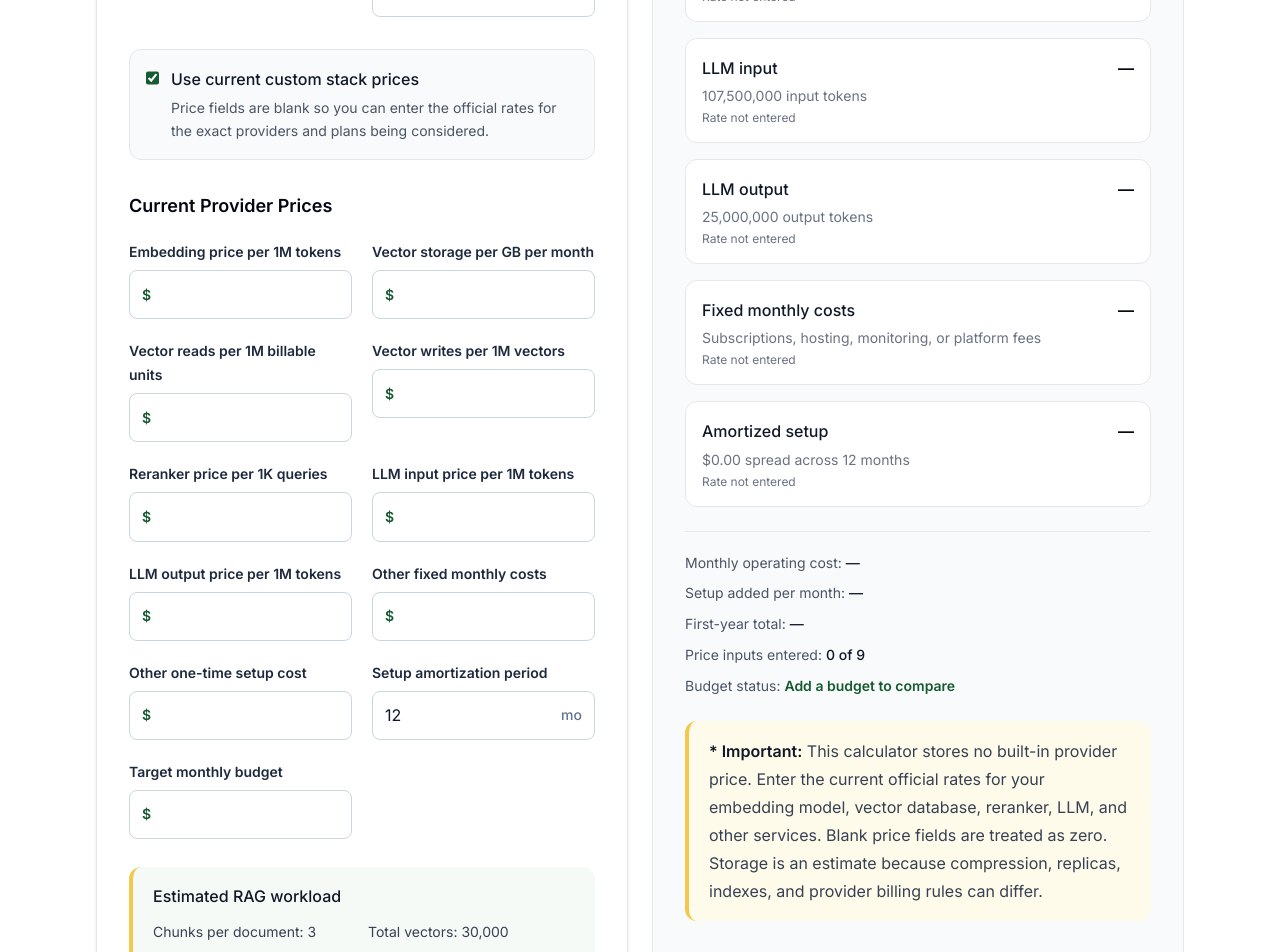
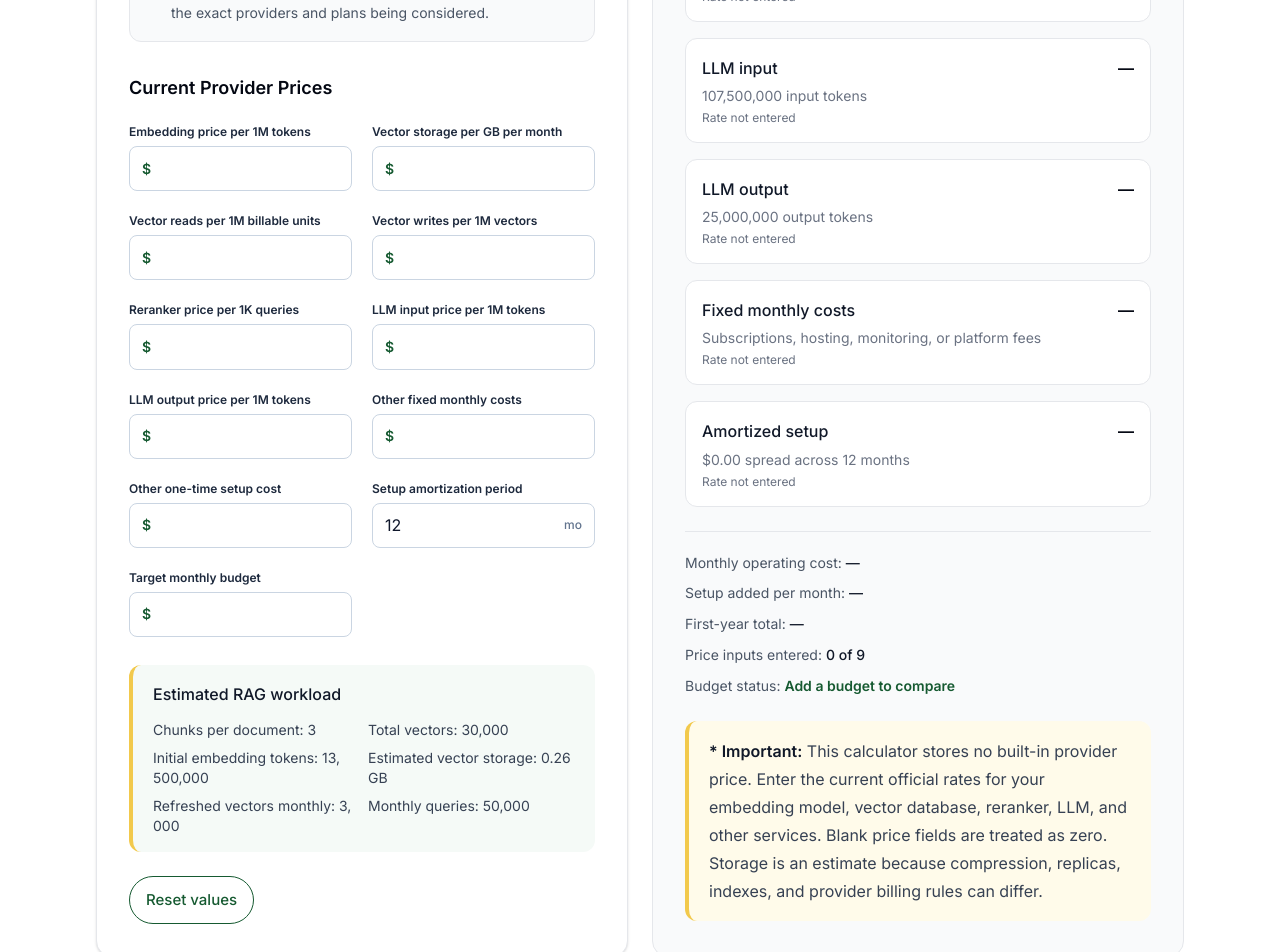
Before and after one commit to vaarunsonawwane-ops/beeija, a Next.js app: page /tools/rag-cost-calculator in a window 1280 px wide. Shown: the part 1620-2572 px from the top of the page. Built offline with nearby package versions, Linux system fonts and the light colour scheme.

Commit message:
Cloud Load Balancer

```diff
--- a/app/components/BeeijaNumberField.tsx
+++ b/app/components/BeeijaNumberField.tsx
@@ -53,7 +53,7 @@ export default function BeeijaNumberField({
 
   return (
     <label htmlFor={inputId} className="block min-w-0">
-      <span className="mb-1.5 block text-sm font-semibold leading-6 text-slate-800">
+      <span className="mb-1 block text-xs font-semibold leading-5 text-slate-800">
         {label}
       </span>
 
@@ -83,20 +83,20 @@ export default function BeeijaNumberField({
           maxLength={sanitizeDecimal ? maxLength : undefined}
           disabled={disabled}
           onChange={handleChange}
-          className={`min-h-[42px] w-full min-w-0 bg-transparent py-2.5 text-base text-slate-900 outline-none [appearance:textfield] placeholder:text-slate-400 disabled:cursor-not-allowed [&::-webkit-inner-spin-button]:appearance-none [&::-webkit-outer-spin-button]:appearance-none ${
+          className={`min-h-[38px] w-full min-w-0 bg-transparent py-2 text-sm text-slate-900 outline-none [appearance:textfield] placeholder:text-slate-400 disabled:cursor-not-allowed [&::-webkit-inner-spin-button]:appearance-none [&::-webkit-outer-spin-button]:appearance-none ${
             prefix ? "pl-8" : "pl-3"
           } ${suffix ? "pr-24" : "pr-3"}`}
         />
 
         {suffix ? (
-          <span className="pointer-events-none absolute right-3 top-1/2 -translate-y-1/2 whitespace-nowrap text-sm font-medium text-slate-500">
+          <span className="pointer-events-none absolute right-3 top-1/2 -translate-y-1/2 whitespace-nowrap text-xs font-medium text-slate-500">
             {suffix}
           </span>
         ) : null}
       </div>
 
       {helper || warning ? (
-        <span className="mt-1 block text-sm leading-5 text-slate-500">
+        <span className="mt-1 block text-xs leading-5 text-slate-500">
           {warning
             ? "Use a smaller planning value or split the workload into parts."
             : helper}
--- a/app/globals.css
+++ b/app/globals.css
@@ -262,9 +262,9 @@ textarea {
   border: 1px solid var(--green);
   color: var(--green);
   background: white;
-  padding: 12px 18px;
-  border-radius: 12px;
-  font-size: 1rem;
+  padding: 10px 16px;
+  border-radius: 9999px;
+  font-size: 0.9375rem;
   font-weight: 500;
   transition:
     background-color 0.2s ease,
```
